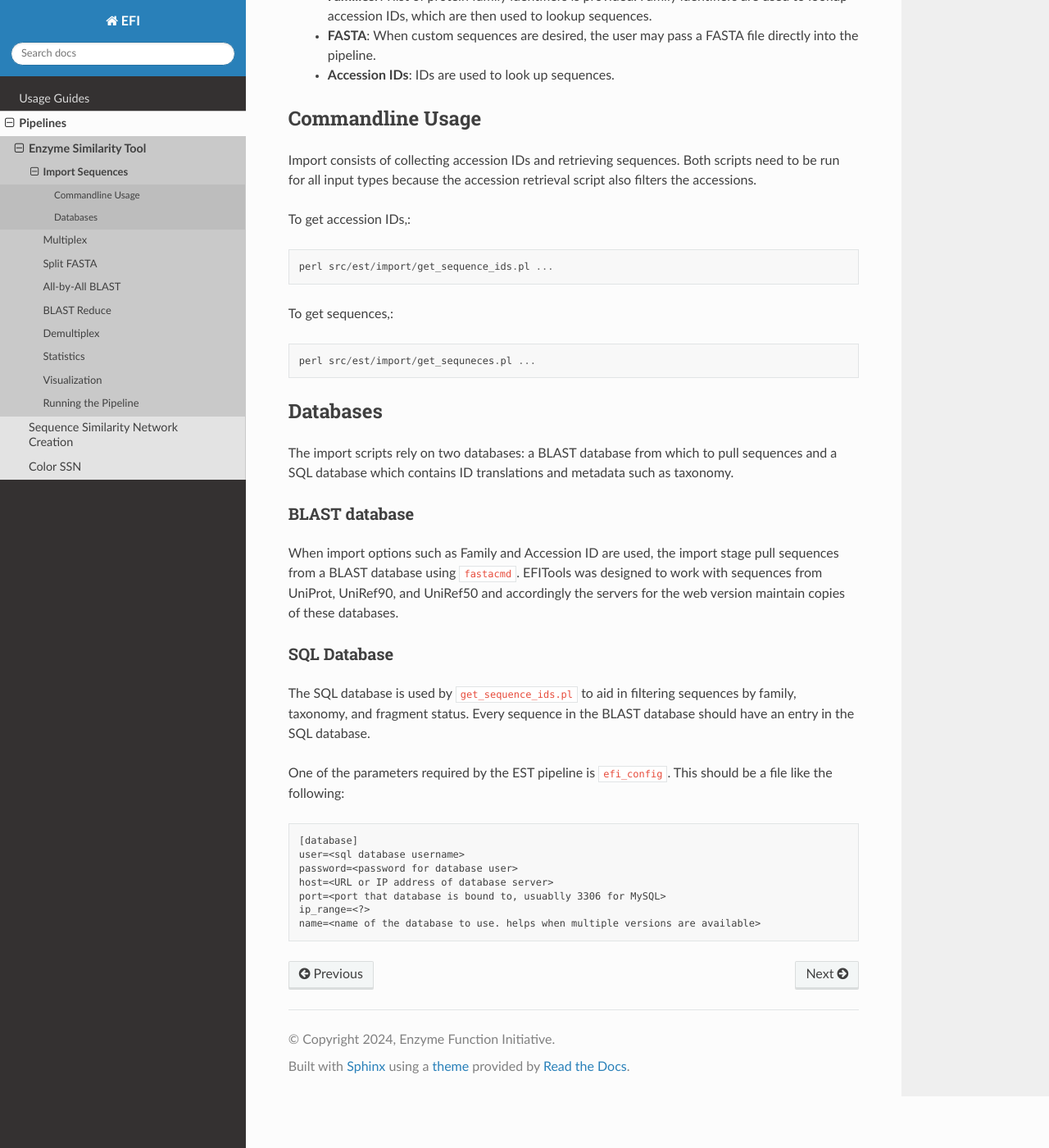
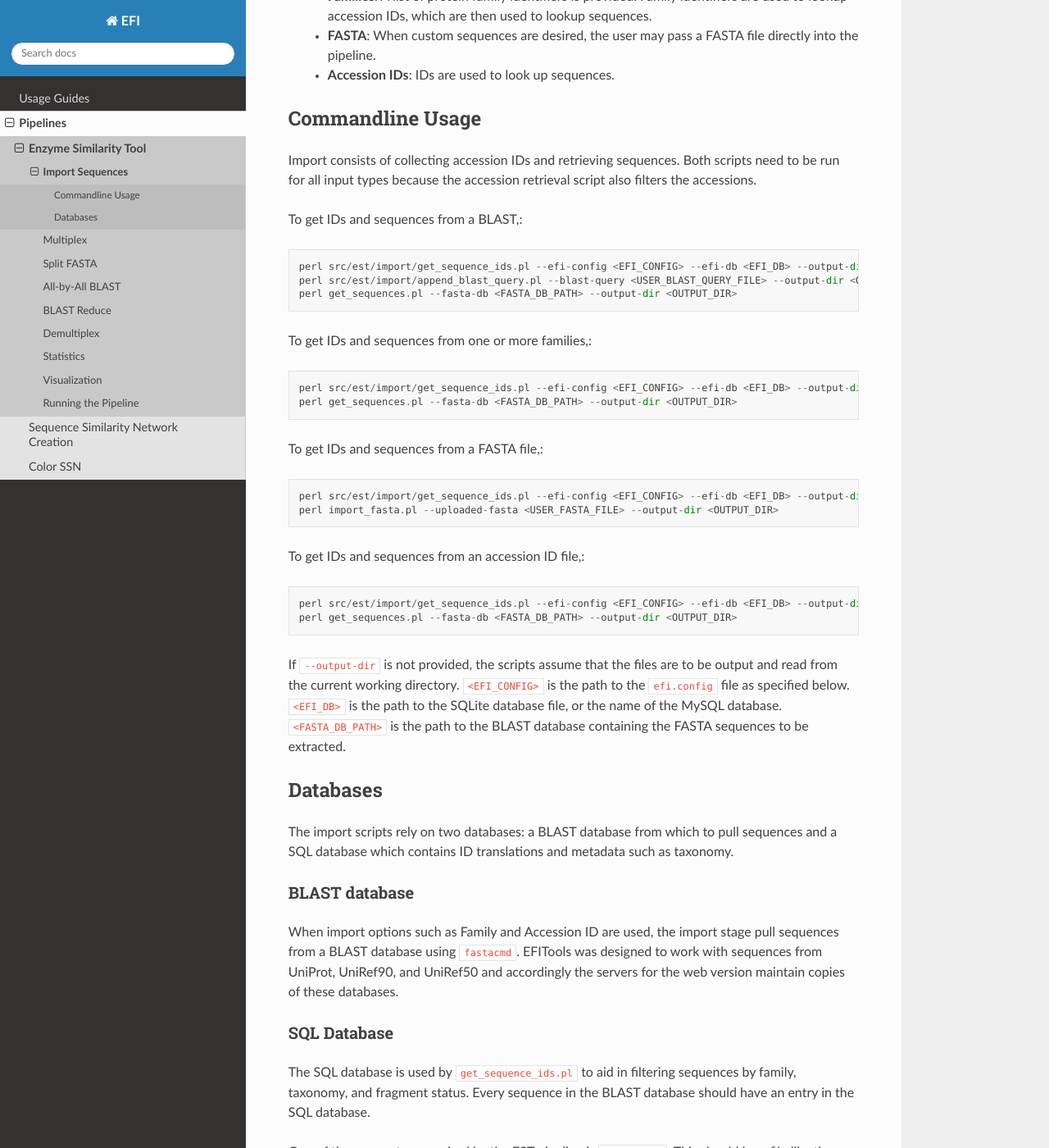
Before and after one commit to EnzymeFunctionInitiative/EST, a Sphinx documentation site: the page built from docs/source/pipelines/est/import/index.rst, in a window 1280 px wide and 1400 px high, scrolled down 255 px. Shown: the whole window at 82% size. Built offline with Sphinx 7.4.7 and the Read the Docs theme 2.0.0, drawn with Linux system fonts in a browser that asks for light colours; some of the changed text lies outside the part shown.

Commit message:
Reorganize code for clarity. Remove unnecessary shell commands in BLAST import.  Move documentation.  Change BLAST import ID name.

```diff
--- a/docs/source/pipelines/est/import/index.rst
+++ b/docs/source/pipelines/est/import/index.rst
@@ -22,15 +22,33 @@ Import consists of collecting accession IDs and retrieving sequences. Both
 scripts need to be run for all input types because the accession retrieval
 script also filters the accessions.
 
-To get accession IDs,::
+To get IDs and sequences from a BLAST,::
 
-    perl src/est/import/get_sequence_ids.pl ...
+    perl src/est/import/get_sequence_ids.pl --efi-config <EFI_CONFIG> --efi-db <EFI_DB> --output-dir <OUTPUT_DIR> --mode blast --blast-query <USER_BLAST_QUERY_FILE>
+    perl src/est/import/append_blast_query.pl --blast-query <USER_BLAST_QUERY_FILE> --output-dir <OUTPUT_DIR>
+    perl get_sequences.pl --fasta-db <FASTA_DB_PATH> --output-dir <OUTPUT_DIR>
 
+To get IDs and sequences from one or more families,::
 
-To get sequences,::
+    perl src/est/import/get_sequence_ids.pl --efi-config <EFI_CONFIG> --efi-db <EFI_DB> --output-dir <OUTPUT_DIR> --mode family --family <FAMILY>
+    perl get_sequences.pl --fasta-db <FASTA_DB_PATH> --output-dir <OUTPUT_DIR>
 
-    perl src/est/import/get_sequneces.pl ...
+To get IDs and sequences from a FASTA file,::
 
+    perl src/est/import/get_sequence_ids.pl --efi-config <EFI_CONFIG> --efi-db <EFI_DB> --output-dir <OUTPUT_DIR> --mode fasta --fasta <USER_FASTA_FILE>
+    perl import_fasta.pl --uploaded-fasta <USER_FASTA_FILE> --output-dir <OUTPUT_DIR>
+
+To get IDs and sequences from an accession ID file,::
+
+    perl src/est/import/get_sequence_ids.pl --efi-config <EFI_CONFIG> --efi-db <EFI_DB> --output-dir <OUTPUT_DIR> --mode accession --accessions <USER_ACCESSIONS_FILE>
+    perl get_sequences.pl --fasta-db <FASTA_DB_PATH> --output-dir <OUTPUT_DIR>
+
+If ``--output-dir`` is not provided, the scripts assume that the files are to be
+output and read from the current working directory.
+``<EFI_CONFIG>`` is the path to the ``efi.config`` file as specified below.
+``<EFI_DB>`` is the path to the SQLite database file, or the name of the MySQL database.
+``<FASTA_DB_PATH>`` is the path to the BLAST database containing the FASTA
+sequences to be extracted.
 
 Databases
 ---------
@@ -51,7 +69,7 @@ The SQL database is used by ``get_sequence_ids.pl`` to aid in filtering
 sequences by family, taxonomy, and fragment status. Every sequence in the BLAST
 database should have an entry in the SQL database.
 
-One of the parameters required by the EST pipeline is ``efi_config``. This
+One of the parameters required by the EST pipeline is ``efi.config``. This
 should be a file like the following: ::
 
     [database]
@@ -59,5 +77,4 @@ should be a file like the following: ::
     password=<password for database user>
     host=<URL or IP address of database server>
     port=<port that database is bound to, usuablly 3306 for MySQL>
-    ip_range=<?>
-    name=<name of the database to use. helps when multiple versions are available>
+    dbi=<sqlite|mysql>
```
Also changed, not shown: create_est_nextflow_params.py (+15 -16 lines), src/est/import/README.md (deleted), 3 other files.
